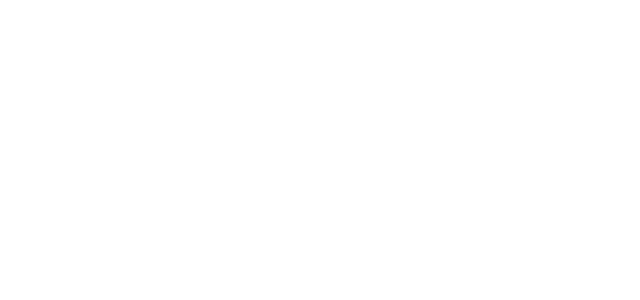
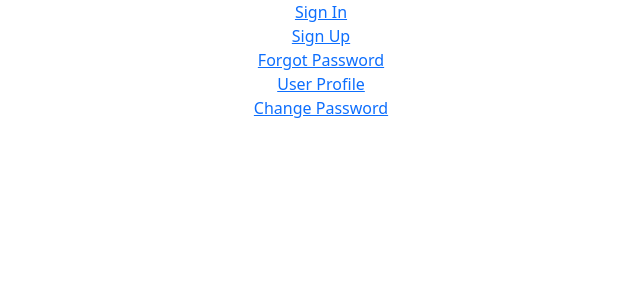
Before and after one commit to Ashryz/Med_Care, a React (Create React App) app: page / in a window 1280 px wide. Before the commit this address had no page. Shown: the top 300 px of the page, without its empty margins (319-959 px from the left). Built offline with nearby package versions, Linux system fonts and the light colour scheme.

Commit message:
adding simple Home page

```diff
--- a/package.json
+++ b/package.json
@@ -3,6 +3,9 @@
   "version": "0.1.0",
   "private": true,
   "dependencies": {
+    "@fortawesome/fontawesome-free": "^6.5.1",
+    "@fortawesome/free-solid-svg-icons": "^6.5.1",
+    "@fortawesome/react-fontawesome": "^0.2.0",
     "@testing-library/jest-dom": "^5.17.0",
     "@testing-library/react": "^13.4.0",
     "@testing-library/user-event": "^13.5.0",
--- a/src/App.js
+++ b/src/App.js
@@ -2,11 +2,11 @@
 import 'bootstrap/dist/css/bootstrap.min.css';
 import SelectReg from './Components/SignUp/utils/pages/selectReg.js';
 import SignIn from './Pages/SignIn/SignIn.js'
-import { Outlet } from "react-router-dom";
 import { BrowserRouter, Routes, Route } from 'react-router-dom'
 import ForgotPassword from './Pages/SignIn/ForgotPassword.js';
 import Userprofile from './Components/UserProfile/Userprofile';
 import ChangePass from './Components/ChangePass/ChangePass';
+import Home from './Pages/SignIn/Home.js';
 
 
 
@@ -17,12 +17,12 @@
       <BrowserRouter>
 
         <Routes>
-
-          <Route path='/ForgotPassword' element={<ForgotPassword/>}/>
-          <Route path='/SignIn' element={<SignIn/>}/>
-          <Route path='/SignUp' element={<SelectReg/>}/>
-          <Route exact path="/Userprofile" element={<Userprofile/>} />
-          <Route exact path="/changepassword" element={<ChangePass/>} />
+          <Route path='/' element={<Home />} />
+          <Route path='/ForgotPassword' element={<ForgotPassword />} />
+          <Route path='/SignIn' element={<SignIn />} />
+          <Route path='/SignUp' element={<SelectReg />} />
+          <Route exact path="/Userprofile" element={<Userprofile />} />
+          <Route exact path="/changepassword" element={<ChangePass />} />
         </Routes>
       </BrowserRouter>
       {/* <SelectReg/> */}
--- /dev/null
+++ b/src/Pages/SignIn/Home.js
@@ -0,0 +1,24 @@
+import React from 'react'
+import { Link } from 'react-router-dom'
+
+export default function Home() {
+    return (
+        <div>
+            <div>
+                <Link to='/SignIn'>Sign In</Link>
+            </div>
+            <div>
+                <Link to='/SignUp'>Sign Up</Link>
+            </div>
+            <div>
+                <Link to='/ForgotPassword'>Forgot Password</Link></div>
+            <div>
+                <Link to='/Userprofile'>User Profile</Link>
+            </div>
+            <div>
+                <Link to='/changepassword'>Change Password</Link>
+            </div>
+        </div>
+    )
+
+}
```
Also changed, not shown: 1 other file (tests, documents, lock files or other folders).
